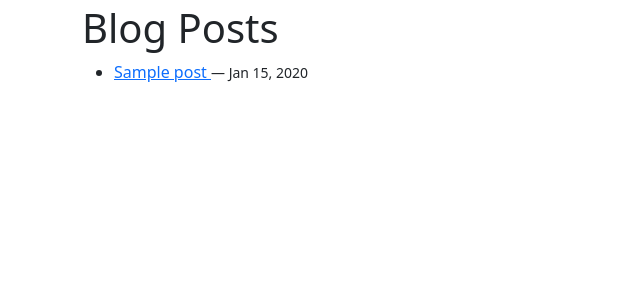
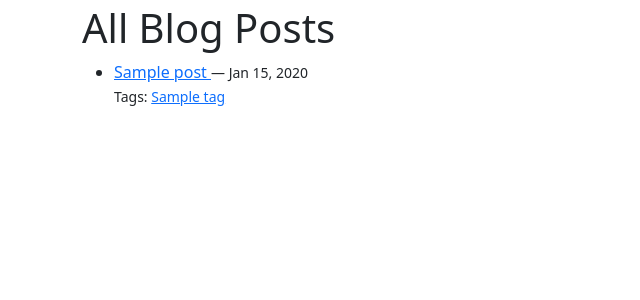
Before and after one commit to mehdiuserone1/My-own-django-weblog, a Django app: page /posts/ in a window 1280 px wide. Shown: the part 56-356 px from the top of the page, without its empty margins (0-640 px from the left). Run offline with Django 5.2, Linux system fonts and the light colour scheme; tables that the repository leaves empty hold one stand-in row (values such as "Sample post"); parts of the project's set-up code (start-up, migrations or seed data) failed here and were passed over; some libraries are stand-ins or nearby versions.

Commit message:
Add Tagging System

```diff
--- a/weblog/weblog/posts/models.py
+++ b/weblog/weblog/posts/models.py
@@ -1,6 +1,24 @@
 from django.db import models
 from django.conf import settings
 from django.utils import timezone
+
+
+
+
+
+
+class Tag(models.Model):
+    name = models.CharField(max_length=50, unique=True)
+    slug = models.SlugField(unique=True)
+
+    class Meta:
+        ordering = ["name"]
+
+    def __str__(self):
+        return self.name
+
+
+
 
 class Post(models.Model):
     author = models.ForeignKey(
@@ -14,6 +32,8 @@ class Post(models.Model):
     created_at = models.DateTimeField(default=timezone.now)
     updated_at = models.DateTimeField(auto_now=True)
     published = models.BooleanField(default=False)
+    tags = models.ManyToManyField(Tag, related_name="posts", blank=True)
+
 
     class Meta:
         ordering = ["-created_at"]
--- a/weblog/weblog/posts/templates/posts/post_list.html
+++ b/weblog/weblog/posts/templates/posts/post_list.html
@@ -1,7 +1,13 @@
 {% extends "base.html" %}
 
 {% block content %}
-  <h1>Blog Posts</h1>
+  {% if tag %}
+    <h1>Posts tagged with: "{{ tag.name }}"</h1>
+    <p><a href="{% url 'posts:post_list' %}">← Back to all posts</a></p>
+  {% else %}
+    <h1>All Blog Posts</h1>
+  {% endif %}
+
   <ul>
     {% for post in posts %}
       <li>
@@ -9,6 +15,15 @@
           {{ post.title }}
         </a>
         <small>— {{ post.created_at|date:"M d, Y" }}</small>
+        <br>
+        <small>
+          Tags:
+          {% for tag in post.tags.all %}
+            <a href="{% url 'posts:post_by_tag' slug=tag.slug %}">{{ tag.name }}</a>{% if not forloop.last %}, {% endif %}
+          {% empty %}
+            No tags
+          {% endfor %}
+        </small>
       </li>
     {% empty %}
       <li>No posts yet.</li>
--- a/weblog/weblog/posts/urls.py
+++ b/weblog/weblog/posts/urls.py
@@ -1,9 +1,10 @@
 from django.urls import path
-from .views import PostListView, PostDetailView
+from .views import PostListView, PostDetailView, TaggedPostListView
 
 app_name = "posts"
 
 urlpatterns = [
     path("", PostListView.as_view(), name="post_list"),
     path("<slug:slug>/", PostDetailView.as_view(), name="post_detail"),
+    path("tag/<slug:slug>/", TaggedPostListView.as_view(), name="post_by_tag"),
 ]
--- a/weblog/weblog/posts/views.py
+++ b/weblog/weblog/posts/views.py
@@ -1,6 +1,6 @@
 from django.shortcuts import get_object_or_404, render
 from django.views.generic import ListView, DetailView
-from .models import Post, PostMedia
+from .models import Post, PostMedia, Tag
 
 
 class PostListView(ListView):
@@ -26,3 +26,32 @@ class PostDetailView(DetailView):
         # Add all media related to this post
         context['media_items'] = PostMedia.objects.filter(post=self.get_object())
         return context
+
+    class TaggedPostListView(ListView):
+        model = Post
+        template_name = "posts/post_list.html"
+        context_object_name = "posts"
+
+        def get_queryset(self):
+            self.tag = get_object_or_404(Tag, slug=self.kwargs["slug"])
+            return Post.objects.filter(tags=self.tag, published=True)
+
+        def get_context_data(self, **kwargs):
+            context = super().get_context_data(**kwargs)
+            context["tag"] = self.tag
+            return context
+
+
+class TaggedPostListView(ListView):
+    model = Post
+    template_name = "posts/post_list.html"
+    context_object_name = "posts"
+
+    def get_queryset(self):
+        self.tag = get_object_or_404(Tag, slug=self.kwargs["slug"])
+        return Post.objects.filter(tags=self.tag, published=True)
+
+    def get_context_data(self, **kwargs):
+        context = super().get_context_data(**kwargs)
+        context["tag"] = self.tag
+        return context
```
Also changed, not shown: weblog/weblog/posts/admin.py (+9 -2 lines), weblog/weblog/posts/templates/posts/post_detail.html (+11 -0 lines), weblog/weblog/media/posts/media/Screenshot_from_2025-08-26_20-01-51.png (added), weblog/weblog/posts/migrations/0003_tag_post_tags.py (added), 1 other file.
